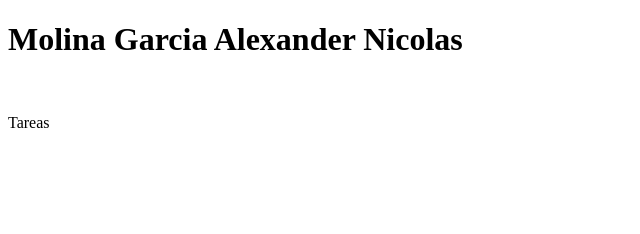
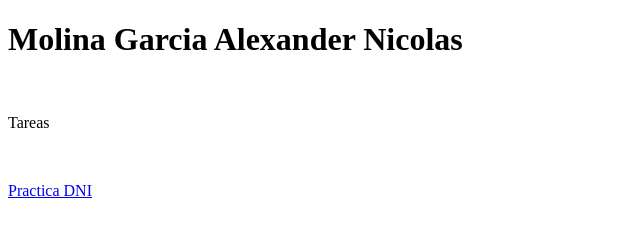
Before and after one commit to MolinaGarciaAlexanderNicolas/AplicacionesMoviles, a plain HTML site: page index.html in a window 1280 px wide. Shown: the whole page, without its empty margins (0-640 px from the left). Drawn offline with Linux system fonts and the light colour scheme.

Commit message:
Se agrega la tarea

```diff
--- a/index.html
+++ b/index.html
@@ -9,5 +9,7 @@
     <h1>Molina Garcia Alexander Nicolas</h1>
     <br>
     <p>Tareas</p>
+    <br>
+    <a href="./html/inicio.html"><p>Practica DNI</p></a>
 </body>
 </html>
```
